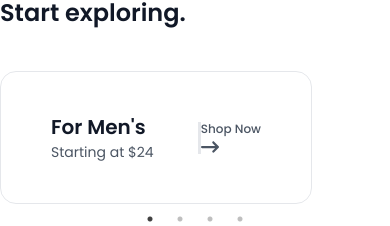
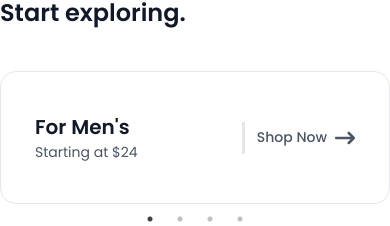
Before and after one commit to Rakib-Hassan-web/nexton-figma-, a React (Vite) app: page / in a window 390 px wide. Shown: the part 930-1156 px from the top of the page. Built offline with nearby package versions, Linux system fonts and the light colour scheme.

Commit message:
explore section  proper responcive start

```diff
--- a/src/components/ResExpolre.jsx
+++ b/src/components/ResExpolre.jsx
@@ -26,27 +26,28 @@ slidesToScroll: 1
     <section id='Explore ' className='mt-[88px] block lg:hidden '>
 
         <div className="container ">
-            <h2 className='font-praymary lg:text-[36px] text-[24px] font-semibold text-second mb-[40px]'> Start exploring.
-                <span className='font-praymary text-[36px] font-semibold text-praymary hidden lg:block '> Good things are waiting for
+            <h2 className='font-praymary lg:text-[36px] text-[24px] font-semibold text-second mb-[40px]'> Start
+                exploring.
+                <span className='font-praymary text-[36px] font-semibold text-praymary hidden lg:block '> Good things
+                    are waiting for
                     you</span>
             </h2>
 
             <Slider {...settings}>
-                <div className="EXPLORE  w-full flex  flex-wrap !gap-40 items-center ">
-                    <div className='!'>
-                        <div className='border  w-[312px] lg:w-[419px] p-[40px] inline-block rounded-[16px] border-[#E5E7EB]'>
 
 
-                            <SingleExplore exploreBigtext={"For Men's"} exploreSmalltxt={'Starting at $24'}
-                                explorebutton={ <Link className='font-praymary font-medium text-[12px] text-praymary'>
-                                Shop Now
-                                <FaArrowRightLong className='text-lg' />
+
+                <div className='border  w-[419px] py-[40px] px-6 rounded-[16px] lg:ml-[-80px] border-[#E5E7EB]'>
+
+                    <SingleExplore exploreBigtext={"For Men's"} exploreSmalltxt={'Starting at $24'} explorebutton={
+                        <Link
+                        className='font-praymary font-medium text-[14px] text-praymary flex items-center pl-3 gap-[8px]'>
+                        Shop
+                        Now
+
+                        <FaArrowRightLong className='text-xl' />
                         </Link>} />
                 </div>
-                    </div>
-                </div>
-
-
 
 
 
@@ -54,7 +55,9 @@ slidesToScroll: 1
                 <div className='border  w-[419px] py-[40px] px-6 rounded-[16px] lg:ml-[-80px] border-[#E5E7EB]'>
 
                     <SingleExplore exploreBigtext={"For Women's"} exploreSmalltxt={'Starting at $19'} explorebutton={
-                        <Link className='font-praymary font-medium text-[14px] text-praymary flex items-center pl-3 gap-[8px]'>Shop
+                        <Link
+                        className='font-praymary font-medium text-[14px] text-praymary flex items-center pl-3 gap-[8px]'>
+                        Shop
                         Now
 
                         <FaArrowRightLong className='text-xl' />
@@ -62,11 +65,13 @@ slidesToScroll: 1
                 </div>
 
 
+
+
+
                 <div className='border  w-[419px] p-[40px] rounded-[16px] lg:ml-[-40px] border-[#E5E7EB]'>
 
 
                     <SingleExplore exploreBigtext={"Accessories"} exploreSmalltxt={'Explore accessories'}
-
                         explorebutton={ <Link className='font-praymary font-medium text-[14px] text-praymary'>Shop
                         Now
                         <FaArrowRightLong className='text-xl' />
```
Lines whose indentation alone changed are shown as unchanged.
